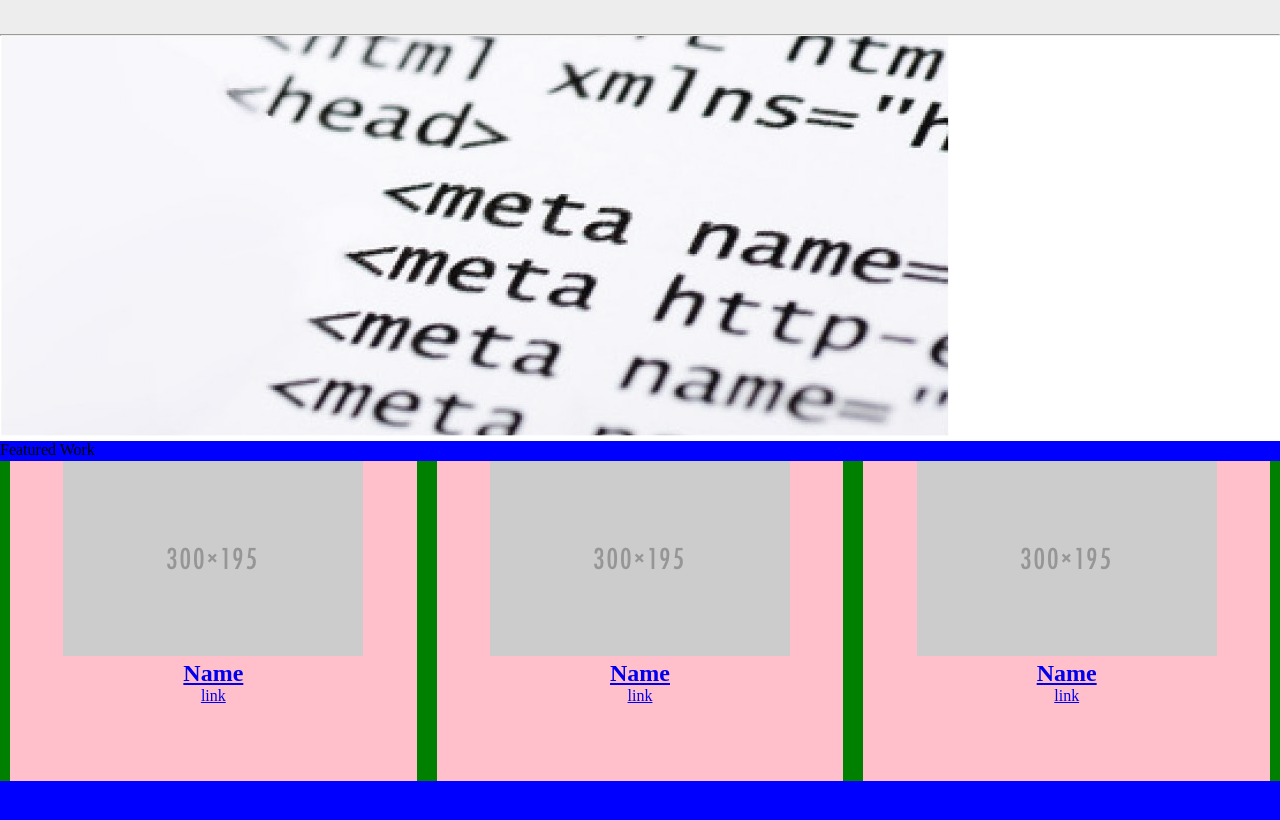
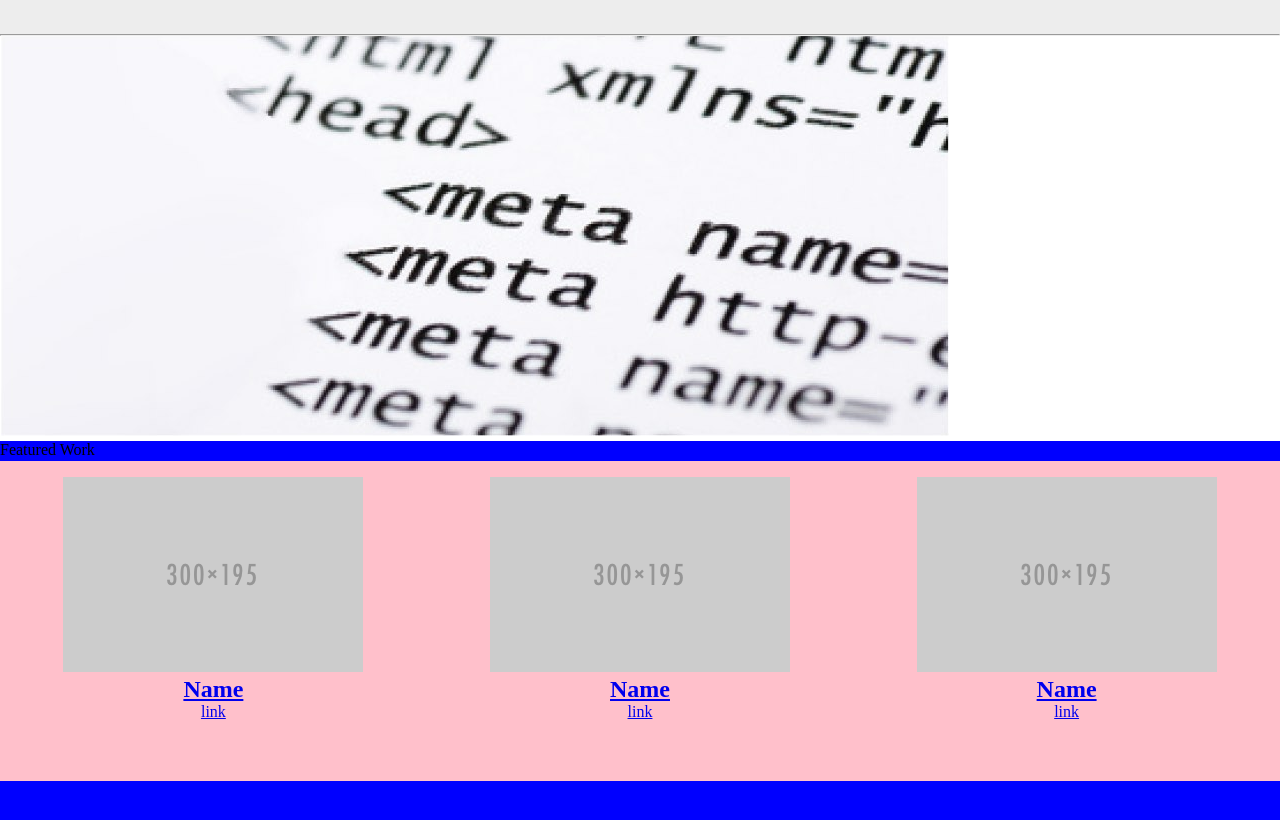
Before and after one commit to renanzinho/fend-udacity, a plain HTML site: page portfolio-project/index.html in a window 1280 px wide. Shown: the part 106-926 px from the top of the page. Drawn offline with Linux system fonts and the light colour scheme.

Commit message:
Fixed the flexboxes of the articles

```diff
--- a/portfolio-project/css/main.css
+++ b/portfolio-project/css/main.css
@@ -24,12 +24,18 @@
 	-webkit-flex-direction: column;
 	    -ms-flex-direction: column;
 	        flex-direction: column;
-	overflow: hidden;
 	background: blue;
 	height:400px;
 }
 
 .container {
+	-webkit-justify-content: center;
+	        justify-content: center;
+	-webkit-align-items: center;
+	        align-items: center;
+	-webkit-flex-wrap: wrap;
+	    -ms-flex-wrap: wrap;
+	        flex-wrap: wrap;
 	display: flex;
 	background: green;
 	width: 100%;
@@ -37,10 +43,12 @@
 }
 
 .single-work {
+	min-width: 310px;
 	text-align: center;
 	background: pink;
-	margin: 0 10px;
+	padding: 0 10px;
 	height: 100%;
+	padding-top: 1em;
 }
 
 #work-text {
--- a/portfolio-project/index.html
+++ b/portfolio-project/index.html
@@ -34,7 +34,7 @@
 					<article>
 						<a href="#"><img src="img/ph.png">
 						<h2>Name</h2>
-						<p>link</p>
+						<p>link</p></a>
 					</article>
 
 
@@ -44,7 +44,7 @@
 					<article>
 						<a href="#"><img src="img/ph.png">
 						<h2>Name</h2>
-						<p>link</p>
+						<p>link</p></a>
 					</article>
 
 				</div>
@@ -53,7 +53,7 @@
 					<article>
 						<a href="#"><img src="img/ph.png">
 						<h2>Name</h2>
-						<p>link</p>
+						<p>link</p></a>
 					</article>
 
 				</div>
```
